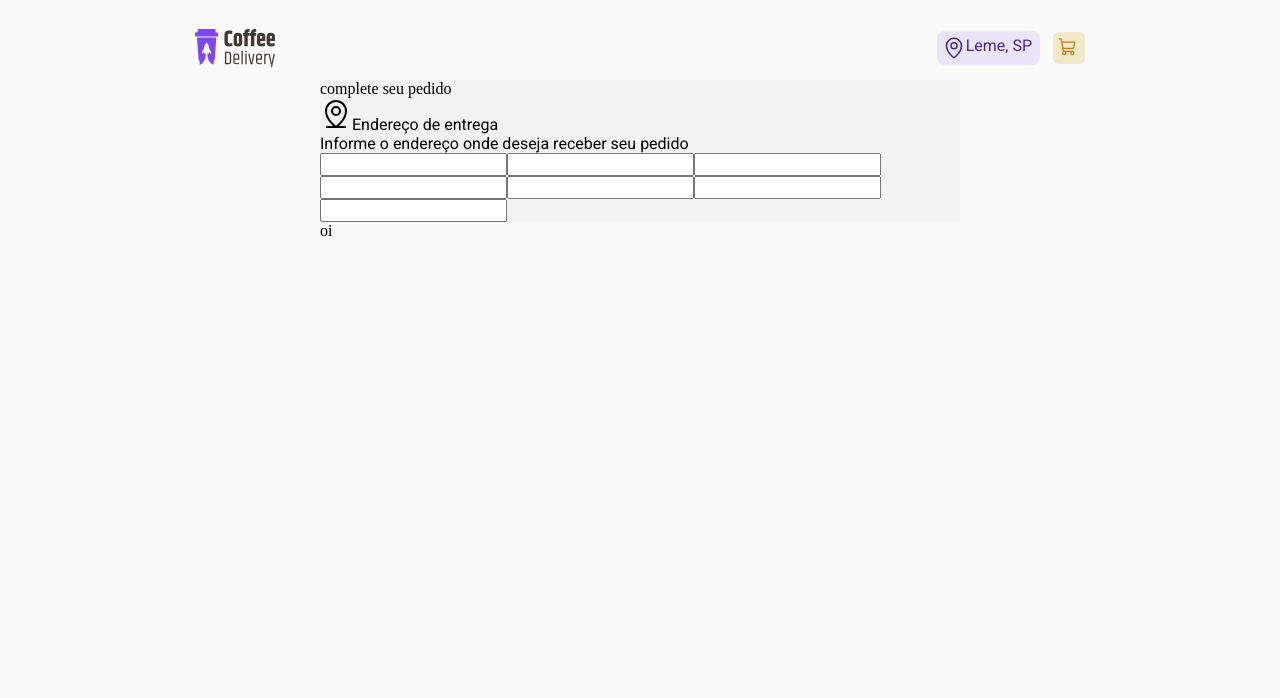
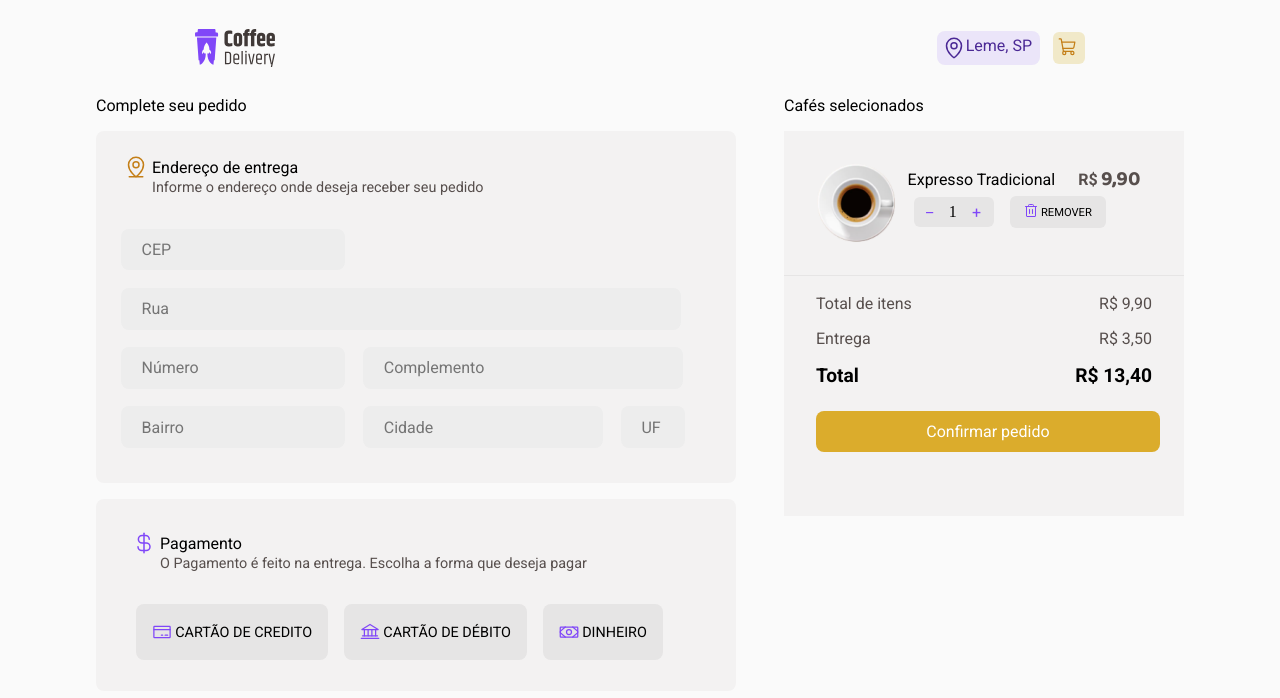
Before and after one commit to thalesmenz/CoffeDelivery-react, a React (Vite) app: page /payment in a window 1280 px wide. Shown: the top 698 px of the page. Built offline with nearby package versions, Linux system fonts and the light colour scheme.

Commit message:
estilização da pagina payment completa

```diff
--- a/src/pages/Home/components/Coffe/styles.ts
+++ b/src/pages/Home/components/Coffe/styles.ts
@@ -103,4 +103,5 @@ export const Abuy = styled.a`
     justify-content: center;
     align-items: center;
     border-radius: 8px;
+    cursor: pointer;
 `
--- /dev/null
+++ b/src/pages/Payment/components/CoffeBuy/CoffeBuy.tsx
@@ -0,0 +1,36 @@
+import { Trash } from "phosphor-react"
+import expressoTradicional from "../../../../assets/coffes/expressoTradicional.svg"
+import { ButtonCounter, ContainerContent, TextsContainer, ButtonCounterneg, ButtonRemove, ContainerCoffeBuy, ContainerPreco, Counter, Preco, Rs, ButtonsContent } from "./styles"
+
+export function CoffeBuy() {
+    return (
+        <ContainerCoffeBuy>
+            <img src={expressoTradicional} alt="" />
+            <ContainerContent>
+                <TextsContainer>
+                    <p>Expresso Tradicional</p>
+                    <ContainerPreco>
+                        <Rs>R$</Rs>
+                        <Preco>9,90</Preco>
+                    </ContainerPreco>
+                </TextsContainer>
+            <ButtonsContent>
+                <Counter>
+                    <ButtonCounterneg>_</ButtonCounterneg>
+                        1
+                    <ButtonCounter>+</ButtonCounter>
+                </Counter>
+                <ButtonRemove>
+                    <span>
+                        <Trash />
+                    </span>
+                        <p>
+                            REMOVER
+                        </p>
+                </ButtonRemove>
+            </ButtonsContent>
+
+            </ContainerContent>
+        </ContainerCoffeBuy>
+    )
+}
--- /dev/null
+++ b/src/pages/Payment/components/CoffeBuy/styles.ts
@@ -0,0 +1,101 @@
+import styled from "styled-components";
+
+export const Counter = styled.div`
+    width: 5rem;
+    background: ${props => props.theme.button};
+    display: flex;
+    align-items: center;
+    justify-content: space-around;
+    border-radius: 6px;
+`
+
+export const ButtonCounter = styled.button`
+    background: ${props => props.theme.button};
+    color: ${props => props.theme.purple};
+    padding-right: 0.3rem;
+    border: none;
+    font-size: 1rem;
+    cursor: pointer;
+`
+
+export const ButtonCounterneg = styled.button`
+    margin-bottom: 0.7rem;
+    background: ${props => props.theme.button};
+    color: ${props => props.theme.purple};
+    padding-left: 0.3rem;
+    border: none;
+    font-size: 1rem;
+    cursor: pointer;
+`
+
+export const ButtonRemove = styled.button`
+    width: 6rem;
+    height: 2rem;
+    background: ${props => props.theme.button};
+    display: flex;
+    align-items: center;
+    justify-content: center;
+    border-radius: 6px;
+    border: none;
+    gap: 0.1rem;
+    cursor: pointer;
+
+    span {
+        color: ${props => props.theme.purple};
+        margin-top: 0.1rem;
+    }
+
+    p {
+        font-size: 0.7rem;
+    }
+
+`
+
+export const ContainerPreco = styled.div`
+    display: flex;
+    align-items: center;
+    gap: 0.2rem;
+`
+
+export const Preco = styled.p`
+    color: ${props => props.theme.text};
+
+    font-family: 'Baloo 2', sans-serif;
+    font-size: 1.3rem;
+    font-weight: bold;
+`
+
+export const Rs = styled.p`
+    font-weight: bold;
+    color: ${props => props.theme.text};
+`
+
+export const ContainerCoffeBuy = styled.div`
+    width: 100%;
+    padding: 2rem;
+    background: ${props => props.theme.card};
+    display: flex;
+    border-bottom: 1px solid ${props => props.theme.button};
+
+    img {
+        width: 5rem;
+
+    }
+`
+
+export const TextsContainer = styled.div`
+    display: flex;
+    align-items: center;
+    justify-content: space-around;
+`
+
+export const ButtonsContent = styled.div`
+    display: flex;
+    align-items: center;
+    margin-left:  1.1rem;
+    gap: 1rem;
+`
+
+export const ContainerContent = styled.div`
+    width: 100%;
+`
--- /dev/null
+++ b/src/pages/Payment/components/CoffesSelected/index.tsx
@@ -0,0 +1,26 @@
+import { CoffeBuy } from "../CoffeBuy/CoffeBuy";
+import { ContainerCoffeSelected, P1, P2 } from "./styles";
+
+export function CoffesSelected() {
+    return (
+        <>
+        <CoffeBuy />
+        <ContainerCoffeSelected>
+            <div>
+                <P2>Total de itens</P2>
+                <P2>R$ 9,90</P2>
+            </div>
+            <div>
+                <P2>Entrega</P2>
+                <P2>R$ 3,50</P2>
+            </div>
+            <div>
+                <P1>Total</P1>
+                <P1>R$ 13,40</P1>
+            </div>
+            <button>Confirmar pedido</button>
+        </ContainerCoffeSelected>
+        </>
+
+    )
+}
--- /dev/null
+++ b/src/pages/Payment/components/CoffesSelected/styles.ts
@@ -0,0 +1,41 @@
+import styled from "styled-components";
+
+export const ContainerCoffeSelected = styled.div`
+    width: 25rem;
+    height: 15rem;
+    padding: 2rem;
+    padding-top: 0.11rem;
+    background: ${props => props.theme.card};
+
+    div {
+        display: flex;
+        justify-content: space-between;
+        margin-top: 1rem;
+    }
+
+    button {
+        width: 21.5rem;
+        background: ${props => props.theme.yellow};
+        color: ${props => props.theme.white};
+        border: none;
+        padding: 0.7rem;
+        margin-top: 1.5rem;
+        border-radius: 8px;
+
+        &:hover {
+            outline: 2px solid ${props => props.theme["yellow-dark"]};
+            cursor: pointer;
+        }
+
+    }
+`
+
+export const P1 = styled.p`
+    color: black;
+    font-weight: bold;
+    font-size: 1.2rem;
+`
+
+export const P2 = styled.p`
+    color: ${props => props.theme.text}
+`
--- a/src/pages/Payment/components/ConfirmRequest/index.tsx
+++ b/src/pages/Payment/components/ConfirmRequest/index.tsx
@@ -1,7 +1,39 @@
+import { Bank, CreditCard, CurrencyDollar, Money } from "phosphor-react";
+import { ContainerButton, ContainerConfirmRequest, ContainerP } from "./styles";
+
 export function ConfirmRequest() {
     return (
-        <div>
-            oi
-        </div>
+        <ContainerConfirmRequest>
+            <ContainerP>
+                <div>
+                    <span>
+                        <CurrencyDollar size={32} />
+                        Pagamento
+                    </span>
+                </div>
+                    <p>O Pagamento é feito na entrega. Escolha a forma que deseja pagar</p>
+            </ContainerP>
+            <ContainerButton>
+                <button>
+                    <span>
+                        <CreditCard size={20} />
+                        <p>CARTÃO DE CREDITO</p>
+                    </span>
+                    </button>
+                <button>
+                    <span>
+                        <Bank size={20} />
+                        <p>CARTÃO DE DÉBITO</p>
+                    </span>
+                </button>
+                <button>
+                    <span>
+                        <Money size={20} />
+                        <p>DINHEIRO</p>
+                    </span>
+                </button>
+            </ContainerButton>
+
+        </ContainerConfirmRequest>
     )
 }
--- /dev/null
+++ b/src/pages/Payment/components/ConfirmRequest/styles.ts
@@ -0,0 +1,68 @@
+import styled from "styled-components";
+
+export const ContainerConfirmRequest = styled.div`
+    width: 40rem;
+    height: 12rem;
+    background: ${props => props.theme.card};
+    margin-top: 1rem;
+    border-radius: 8px;
+`
+
+export const ContainerP = styled.div`
+    padding: 2rem;
+    display: flex;
+    flex-direction: column;
+
+    span {
+        display: flex;
+        align-items: center;
+        font-family: 'Roboto', sans-serif;
+        font-size: 1rem;
+
+        svg {
+            color: ${props => props.theme.purple};
+            height: 1.5rem;
+        }
+    }
+
+    p {
+        margin-left: 2rem;
+        color: ${props => props.theme.text};
+        font-size: 0.9rem;
+    }
+`
+
+export const ContainerButton = styled.div`
+    margin-left: 1.5rem;
+
+    button {
+        background: ${props => props.theme.button};
+        border: none;
+        margin-left: 1rem;
+        padding: 1rem;
+        border-radius: 8px;
+        cursor: pointer;
+
+        span {
+            display: flex;
+            align-items: center;
+            font-family: 'Roboto', sans-serif;
+            gap: 0.2rem;
+
+            p {
+                font-size: 0.9rem;
+            }
+
+            svg {
+                color: ${props => props.theme.purple};
+                height: 1.5rem;
+        }
+    }
+
+    &:focus {
+        outline: 1px solid ${props => props.theme.purple};
+    }
+
+    }
+
+`
--- a/src/pages/Payment/components/FormEntrega/index.tsx
+++ b/src/pages/Payment/components/FormEntrega/index.tsx
@@ -1,24 +1,28 @@
 import { MapPinLine } from "phosphor-react";
+import { ContainerInputs, ContainerP, InputBase, InputCidade, InputComplemento, InputRua, InputUf } from "./styles";
 import { ContainerForm } from "./styles";
 
 export function FormEndereco() {
     return (
         <ContainerForm>
-            complete seu pedido
-            <div>
-                <p>
-                    <MapPinLine size={32} />
-                    Endereço de entrega
-                </p>
-                <p>Informe o endereço onde deseja receber seu pedido</p>
-            </div>
-            <input type="text" />
-            <input type="text" />
-            <input type="text" />
-            <input type="text" />
-            <input type="text" />
-            <input type="text" />
-            <input type="text" />
+            <ContainerP>
+                <div>
+                    <span>
+                        <MapPinLine size={32} />
+                        Endereço de entrega
+                    </span>
+                </div>
+                    <p>Informe o endereço onde deseja receber seu pedido</p>
+            </ContainerP>
+            <ContainerInputs>
+                <InputBase type="text" placeholder="CEP" />
+                <InputRua type="text" placeholder="Rua" />
+                <InputBase type="text" placeholder="Número" />
+                <InputComplemento type="text" placeholder="Complemento" />
+                <InputBase type="text" placeholder="Bairro" />
+                <InputCidade type="text" placeholder="Cidade" />
+                <InputUf type="text" placeholder="UF" />
+            </ContainerInputs>
         </ContainerForm>
     )
 }
--- a/src/pages/Payment/components/FormEntrega/styles.ts
+++ b/src/pages/Payment/components/FormEntrega/styles.ts
@@ -2,5 +2,64 @@ import styled from "styled-components";
 
 export const ContainerForm = styled.div`
     width: 40rem;
+    height: 22rem;
     background: ${props => props.theme.card};
+    border-radius: 8px;
 `
+
+export const ContainerP = styled.div`
+    padding: 1.5rem;
+    display: flex;
+    flex-direction: column;
+
+    span {
+        display: flex;
+        align-items: center;
+        font-family: 'Roboto', sans-serif;
+        font-size: 1rem;
+
+        svg {
+            color: ${props => props.theme["yellow-dark"]};
+            height: 1.5rem;
+        }
+    }
+
+    p {
+        margin-left: 2rem;
+        color: ${props => props.theme.text};
+        font-size: 0.9rem;
+    }
+`
+
+export const ContainerInputs = styled.div`
+    margin-left: 1rem;
+`
+
+
+export const InputBase = styled.input`
+    background: ${props => props.theme.input};
+    border: none;
+    height: 1.5rem;
+    color: black;
+    outline: none;
+    padding: 1.3rem;
+    border-radius: 8px;
+    margin: 0.55rem;
+    cursor: pointer;
+`
+
+export const InputRua = styled(InputBase)`
+    width: 35rem;
+`
+
+export const InputComplemento = styled(InputBase)`
+    width: 20rem;
+`
+
+export const InputCidade = styled(InputBase)`
+    width: 15rem;
+`
+
+export const InputUf = styled(InputBase)`
+    width: 4rem;
+`
--- a/src/pages/Payment/index.tsx
+++ b/src/pages/Payment/index.tsx
@@ -1,11 +1,20 @@
+import { CoffesSelected } from "./components/CoffesSelected";
 import { ConfirmRequest } from "./components/ConfirmRequest";
 import { FormEndereco } from "./components/FormEntrega";
+import { ContainerPayment, P1 } from "./styles";
 
 export function Payment() {
     return (
-        <div>
-            <FormEndereco />
-            <ConfirmRequest />
-        </div>
+        <ContainerPayment>
+            <div>
+                <P1>Complete seu pedido</P1>
+                <FormEndereco />
+                <ConfirmRequest />
+            </div>
+            <div>
+                <P1>Cafés selecionados</P1>
+                <CoffesSelected />
+            </div>
+        </ContainerPayment>
     )
 }
--- a/src/pages/Payment/styles.ts
+++ b/src/pages/Payment/styles.ts
@@ -1 +1,12 @@
 import styled from "styled-components";
+
+export const ContainerPayment = styled.div`
+    width: 100%;
+    display: flex;
+    justify-content: center;
+    gap: 3em;
+    `
+
+export const P1 = styled.p`
+    margin: 1rem 0;
+`
```
